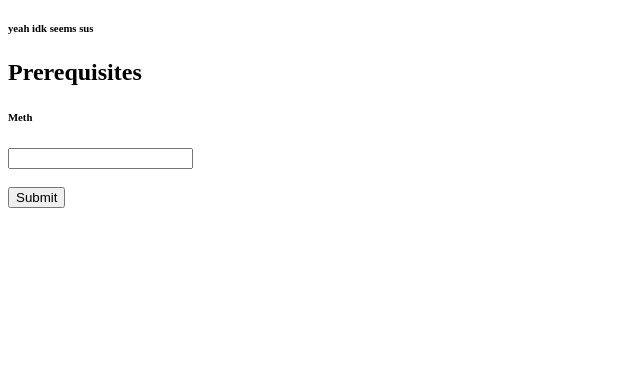
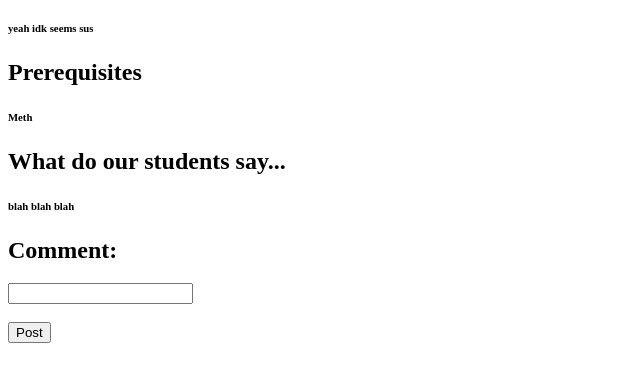
Before and after one commit to FireSuperSaurus/CSESOCHackathon2021, a plain HTML site: page course.html in a window 1280 px wide. Shown: the part 208-590 px from the top of the page, without its empty margins (0-640 px from the left). Drawn offline with Linux system fonts and the light colour scheme.

Commit message:
Update course.html

```diff
--- a/course.html
+++ b/course.html
@@ -26,10 +26,13 @@
     <h6>yeah idk seems sus</h6>
     <h2>Prerequisites</h2>
     <h6>Meth</h6>
+    <h2>What do our students say...</h2>
+    <h6>blah blah blah</h6>
 
+    <h2>Comment:</h2>
     <form action="/action_page.php">
         <input type="text" id="fname" name="fname"><br><br>
-        <input type="submit" value="Submit">
+        <input type="submit" value="Post">
       </form>
   </body>
 
```
